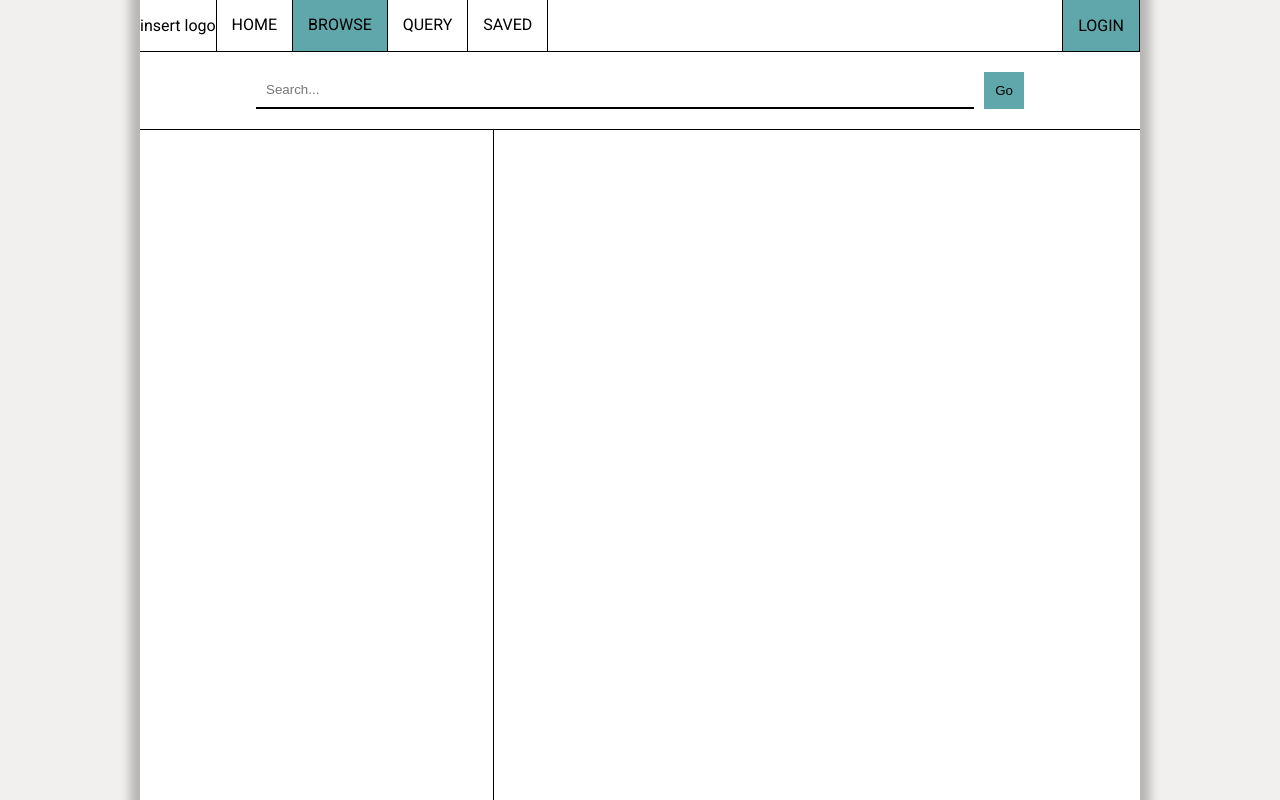
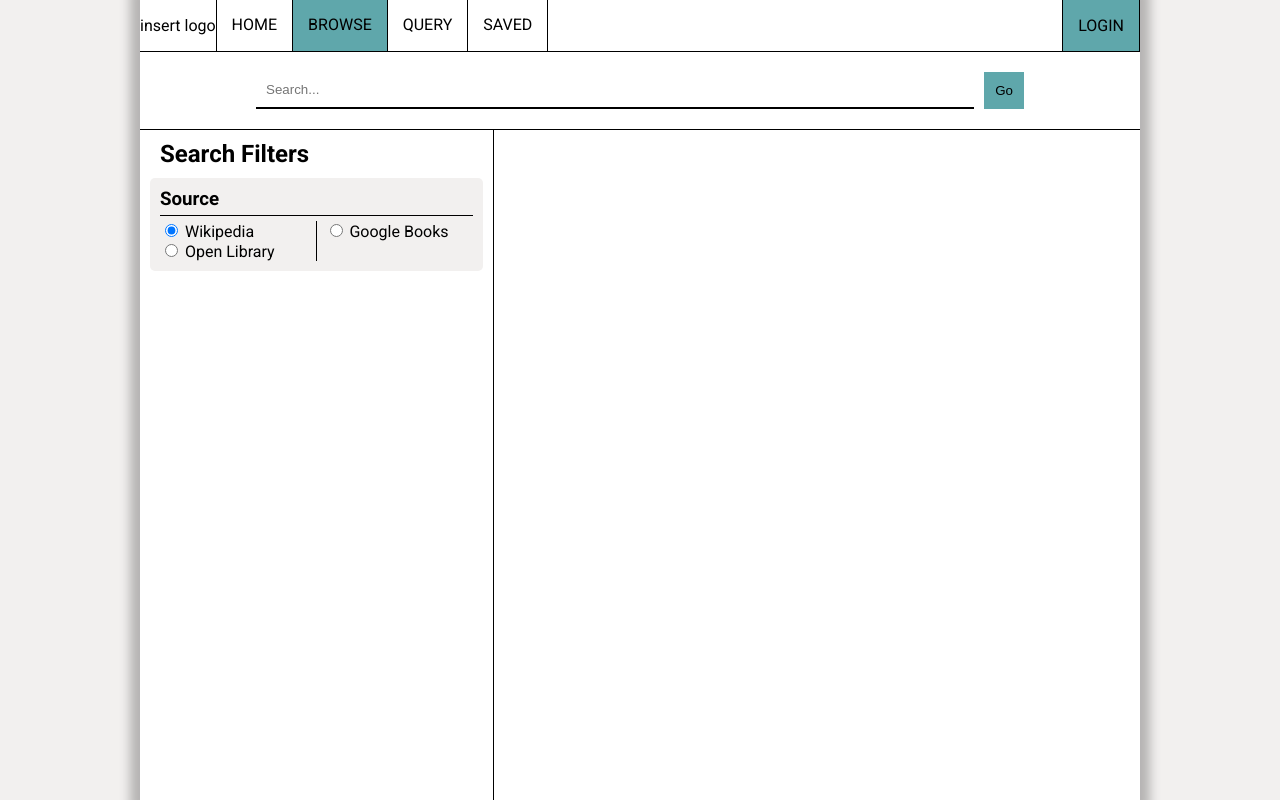
Before and after one commit to lvoz2/weblib, a Flask app: page /browse in a window 1280 px wide. Run offline with Flask 3, Linux system fonts and the light colour scheme; some web fonts are replaced.

Commit message:
Fixed preloads, started loading data from wikipedia, storing thumb url and source id in db in place of thumb ext, filtering started

```diff
--- a/app.py
+++ b/app.py
@@ -1,11 +1,14 @@
 """Entry Point of the website
 """
 
+import json
 import pathlib
 import flask
 import flask_sqlalchemy
 import flask_session
+import requests
 from typing import Optional
+from urllib import parse
 from src import db
 
 app = flask.Flask(__name__, instance_path=str(pathlib.Path().absolute()))
@@ -35,7 +38,23 @@ def index() -> str:
 @app.get("/browse")
 def browse() -> str:
     """browse page for site"""
-    return flask.render_template("browse.html")
+    return flask.render_template(
+        "browse.html",
+        filters=[
+            {
+                "title": "Source",
+                "radio_id": "sourceRadio",
+                "name": "source",
+                "default": "wikipedia",
+                "type": "radio",
+                "options": [
+                    {"radio_id": "wikipedia", "name": "Wikipedia"},
+                    {"radio_id": "openLib", "name": "Open Library"},
+                    {"radio_id": "gbooks", "name": "Google Books"},
+                ],
+            }
+        ],
+    )
 
 
 @app.get("/query")
@@ -52,9 +71,38 @@ def saved() -> str:
 
 @app.post("/api/browse/search")
 def search() -> dict[str, list[dict[str, str | bool | int | dict[str, str]]]]:
-    json = flask.request.json
-    print(json)
-    return {"result": [db.get_item(1, 1)]}
+    data = flask.request.json
+    filters = json.loads(data["filters"])
+    num_results: int = data["num_results"]
+    query: str = parse.quote(data["query"])
+    if query == "":
+        raise ValueError("Query must not be empty")
+    results = []
+    match filters["source"]:
+        case "wikipedia":
+            url = f"https://en.wikipedia.org/w/api.php?action=query&format=json&list=search&formatversion=2&srsearch={query}&srlimit={num_results}"
+            headers = {"User-Agent": "WebLib/1.0 (https://github.com/lvoz2/weblib)"}
+            response = requests.get(url, headers=headers)
+            pages = response.json()["query"]["search"]
+            print(pages)
+            thumb_res = requests.get(
+                f"https://en.wikipedia.org/w/api.php?action=query&prop=pageimages&format=json&pageids={'|'.join([str(page['pageid']) for page in pages])}&pithumbsize=200",
+                headers=headers,
+            )
+            thumb_json = thumb_res.json()
+            thumb_data = [
+                thumb_json["query"]["pages"][f"{page['pageid']}"] for page in pages
+            ]
+            # thumb_url = thumb_data["thumbnail"]["source"]
+            # thumb_height = thumb_data["thumbnail"]["height"]
+            print(thumb_data)
+        case "gbooks":
+            pass
+        case "openLib":
+            pass
+        case _:
+            raise ValueError("Source filter not in list of allowed values")
+    return {"results": [db.get_item(1, 1)]}
 
 
 @app.get("/api/oidc/redirect")
--- a/requirements.txt
+++ b/requirements.txt
@@ -2,3 +2,4 @@ flask>=3.1.1
 SQLAlchemy>=2.0.41
 Flask-Session>=0.8.0
 flask-sqlalchemy>=3.1.1
+requests>=2.32.4
--- a/static/css/browse.css
+++ b/static/css/browse.css
@@ -53,14 +53,20 @@ main {
 }
 
 #filterPane {
-    width: 35.3%;
+    width: calc(35.3% - 20px);
     border-right: 1px solid var(--text-colour);
-    overflow-y: scroll;
+    overflow-y: auto;
+    padding: 0 10px;
+}
+
+#filterPane h2 {
+    margin: 10px 0;
+    padding: 0 10px;
 }
 
 #resultsPane {
     width: 64.6%;
-    overflow-y: scroll;
+    overflow-y: auto;
 }
 
 #resultsInner {
@@ -70,3 +76,28 @@ main {
     column-gap: 10px;
     row-gap: 10px;
 }
+
+.filter-section {
+    margin: 10px 0;
+    padding: 10px;
+    background-color: var(--colour-4);
+    border-radius: 5px 5px 5px 5px;
+}
+
+.filter-section h3 {
+    margin: 0;
+}
+
+.filter-not-title::before {
+    border-top: solid 1px var(--text-colour);
+    width: 100%;
+    height: 0;
+    content: "";
+    display: block;
+    margin: 5px 0;
+}
+
+.filter-options {
+    column-count: 2;
+    column-rule: 1px solid var(--text-colour);
+}
--- a/static/js/card.js
+++ b/static/js/card.js
@@ -71,7 +71,7 @@ export async function toggleSave(e) {
 
 export function createCard(item) {
     const cardHTML = `<div class="card">
-        <img src="/static/cache/` + item.id + "/thumb." + item.thumb_ext + `" width="200px" height="` + item.thumb_height +`px">
+        <img src="` + item.thumb_url + `" width="200px" height="` + item.thumb_height +`px">
         <div class="card-inner-box">
             <div class="card-inner-top">
                 <h3>` + item.title + `</h3>
--- a/static/js/search.js
+++ b/static/js/search.js
@@ -4,22 +4,38 @@ function init() {
     document.getElementById("searchBtn").addEventListener("click", search)
 }
 
+
+
 async function search(e) {
     const query = document.getElementById("searchBox").value;
-    const json = (await fetch("/api/browse/search", {
+    const filterEs = document.querySelectorAll(".filter-options");
+    let filterData = {};
+    for (let filterE of filterEs) {
+        switch (filterE.dataset.type) {
+            case "radio":
+                filterData[filterE.name] = filterE.elements.namedItem("source").value;
+                break;
+        }
+    }
+    const json = await fetch("/api/browse/search", {
         method: "POST",
         headers: {
             "Content-Type": "application/json"
         },
         body: JSON.stringify({
-            "query": query
+            "query": query,
+            num_results: 5,
+            filters: JSON.stringify(filterData)
         })
     }).then(res => res.json()).then(json => {
         return json;
-    })).result;
+    });
+    if (!Object.hasOwnProperty.call(json, "results")) {
+        throw new Error("Results not in API response");
+    }
     const resultsE = document.getElementById("resultsInner");
     resultsE.innerHTML = "";
-    for (const item of json) {
+    for (const item of json.results) {
         const card = createCard(item);
         resultsE.append(card);
     }
--- a/templates/browse.html
+++ b/templates/browse.html
@@ -2,17 +2,10 @@
 {% block critical_files_preload %}
 <link rel="preload" href="{{ url_for('static', filename='css/browse.css') }}" crossorigin="anonymous" as="style">
 {% endblock %}
-{% block preload_head %}
-{% if results %}
-{% for item in results %}
-<link rel="preload" href="{{ url_for('static', filename=('cache/' + item.id + '/thumb.' + item.thumb_ext)) }}" as="image" type="{{item.thumb_mime}}">
-{% endfor %}
-{% endif %}
-{% endblock %}
 {% block critical_files %}
-<link rel="stylesheet" href="{{ url_for('static', filename='css/browse.css') }}">
-<script type="module" src="{{ url_for('static', filename='js/search.js') }}" async defer></script>
-<link rel="stylesheet" href="{{ url_for('static', filename='css/card.css') }}" fetchpriority="low">
+<link rel="stylesheet" href="{{ url_for('static', filename='css/browse.css') }}" crossorigin="anonymous">
+<script type="module" src="{{ url_for('static', filename='js/search.js') }}" async defer crossorigin="anonymous"></script>
+<link rel="stylesheet" href="{{ url_for('static', filename='css/card.css') }}" fetchpriority="low" crossorigin="anonymous">
 {% endblock %}
 {% block selected_browse %} selected{% endblock %}
 {% block content %}
@@ -24,7 +17,22 @@
 </div>
 <div id="lowerBox">
     <div id="filterPane">
-
+        <h2>Search Filters</h2>
+        {% for filter in filters %}
+        <div class="filter-section">
+            <h3>{{ filter.title }}</h3>
+            <div class="filter-not-title">
+                <form class="filter-options" name="{{ filter.name }}" data-type="{{ filter.type }}">
+                    {% for option in filter.options %}
+                    <div class="filter-option">
+                        <input type="radio" id="{{ option.radio_id }}" name="{{ filter.name }}" value="{{ option.radio_id }}"{% if option.radio_id == filter.default %} checked{% endif %}>
+                        <label for="{{ option.radio_id }}">{{ option.name }}</label>
+                    </div>
+                    {% endfor %}
+                </form>
+            </div>
+        </div>
+        {% endfor %}
     </div>
     <div id="resultsPane">
         <div id="resultsInner">
--- a/templates/layout.html
+++ b/templates/layout.html
@@ -18,14 +18,14 @@
     <link rel="preload" href="https://fonts.gstatic.com/s/roboto/v48/KFO7CnqEu92Fr1ME7kSn66aGLdTylUAMa3yUBA.woff2" crossorigin="anonymous" as="font" type="font/woff2">
     <link rel="preload" href="https://fonts.gstatic.com/s/roboto/v48/KFO7CnqEu92Fr1ME7kSn66aGLdTylUAMawCUBGEe.woff2" crossorigin="anonymous" as="font" type="font/woff2">
     <link rel="preload" href="https://fonts.gstatic.com/s/roboto/v48/KFO7CnqEu92Fr1ME7kSn66aGLdTylUAMaxKUBGEe.woff2" crossorigin="anonymous" as="font" type="font/woff2">
-    <link rel="preload" href="https://cdnjs.cloudflare.com/ajax/libs/font-awesome/6.7.2/css/all.min.css" crossorigin="anonymous" as="style">
+    <link rel="preload" href="https://cdnjs.cloudflare.com/ajax/libs/font-awesome/6.7.2/css/all.min.css" crossorigin="anonymous" as="style" integrity="sha512-Evv84Mr4kqVGRNSgIGL/F/aIDqQb7xQ2vcrdIwxfjThSH8CSR7PBEakCr51Ck+w+/U6swU2Im1vVX0SVk9ABhg==">
     <link rel="preload" href="https://cdnjs.cloudflare.com/ajax/libs/font-awesome/6.7.2/webfonts/fa-regular-400.woff2" crossorigin="anonymous" as="font" type="font/woff2">
     <link rel="preload" href="https://cdnjs.cloudflare.com/ajax/libs/font-awesome/6.7.2/webfonts/fa-solid-900.woff2" crossorigin="anonymous" as="font" type="font/woff2">
     {% block preload_head %}{% endblock %}
-    <link rel="stylesheet" href="{{ url_for('static', filename='css/main.css') }}">
+    <link rel="stylesheet" href="{{ url_for('static', filename='css/main.css') }}" crossorigin="anonymous">
     {% block critical_files %}{% endblock %}
-    <script type="module" src="{{ url_for('static', filename='js/auth.js') }}" async></script>
-    <link rel="stylesheet" href="https://fonts.googleapis.com/css2?family=Roboto:ital,wght@0,100..900;1,100..900&display=swap">
+    <script type="module" src="{{ url_for('static', filename='js/auth.js') }}" async crossorigin="anonymous"></script>
+    <link rel="stylesheet" href="https://fonts.googleapis.com/css2?family=Roboto:ital,wght@0,100..900;1,100..900&display=swap" crossorigin="anonymous">
     <link rel="stylesheet" href="https://cdnjs.cloudflare.com/ajax/libs/font-awesome/6.7.2/css/all.min.css" integrity="sha512-Evv84Mr4kqVGRNSgIGL/F/aIDqQb7xQ2vcrdIwxfjThSH8CSR7PBEakCr51Ck+w+/U6swU2Im1vVX0SVk9ABhg==" crossorigin="anonymous">
 </head>
 <body>
--- a/templates/macros.html
+++ b/templates/macros.html
@@ -1,6 +1,6 @@
 {% macro card(item) %}
 <div class="card" data-id="{{ item.id }}">
-    <img src="{{ url_for('static', filename=('cache/' + item.id + '/thumb.' + item.thumb_ext)) }}" height="{{ item.thumb_height }}px" width="200px">
+    <img src="{{ item.thumb_url }}" height="{{ item.thumb_height }}px" width="200px">
     <div class="card-inner-box">
         <div class="card-inner-top">
             <h3>{{ item.title }}</h3>
```
Also changed, not shown: src/db.py (+6 -4 lines), templates/index.html (+5 -5 lines), templates/query.html (+3 -10 lines).
